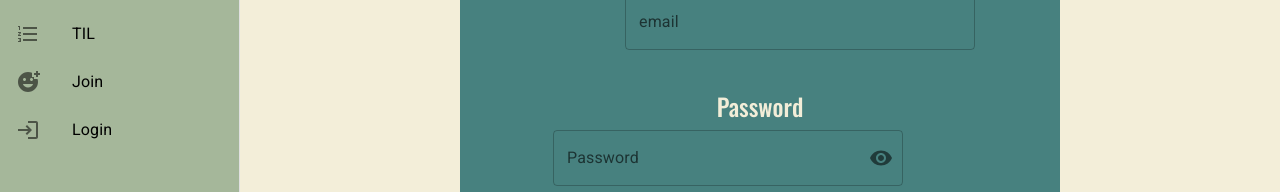
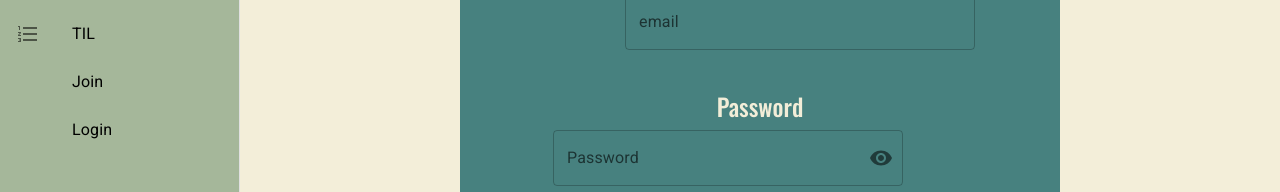
Before and after one commit to Dongyeon915/Project, a React (Create React App) app: page / in a window 1280 px wide. Shown: the part 286-478 px from the top of the page. Built offline with nearby package versions, Linux system fonts and the light colour scheme; a small style sheet from the web is missing.

Commit message:
불필요한 라인정리

```diff
--- a/src/layout/Drawer/MyDrawerIList.jsx
+++ b/src/layout/Drawer/MyDrawerIList.jsx
@@ -71,12 +71,6 @@ function MyDrawerIList() {
                         {
                             menuItem.id == 5 && <FormatListNumberedIcon/>
                         }
-                        {
-                            menuItem.id == 6 && <AddReactionIcon/>
-                        }
-                        {
-                            menuItem.id == 7 && <LoginIcon/>
-                        }
                       </ListItemIcon>
                       <ListItemText primary={menuItem.name}/>
                     </ListItemButton>
```
